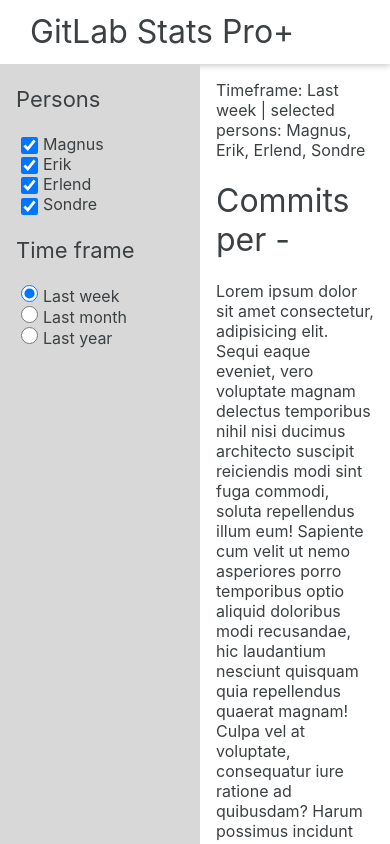
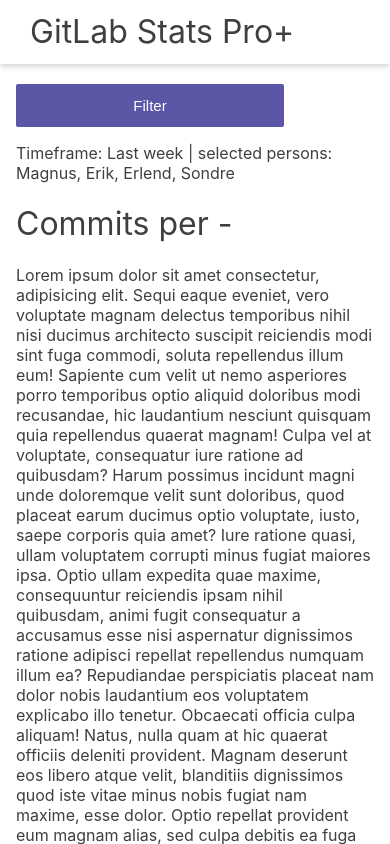
Before and after one commit to erlestor/gitlabstats, a React (Create React App) app: page / in a window 390 px wide. Built offline with nearby package versions, Linux system fonts and the light colour scheme.

Commit message:
#9 responsive mobile design
Co-authored-by: Erik Tveraaen Torvbråten <eriktto@stud.ntnu.no>

```diff
--- a/src/index.css
+++ b/src/index.css
@@ -33,24 +33,25 @@
   cursor: pointer;
 }
 
-button,
-.button {
+button {
   display: block;
-  font-size: 16px;
-  text-align: center;
-  margin: 16px 0;
-  padding: 6px 16px;
-  border-radius: 12px;
-  border: 1.4px solid var(--text-color);
-  cursor: pointer;
-  transition: all 0.2s ease-in-out;
-  outline: none;
-  background: none;
+  margin: 0 auto;
+  padding: 13px 20px;
+  width: 268px;
+  background-color: #5C56A6;
+  color: white;
+  margin-top: 10px;
+  transition: 0.3s;
 }
 
-.button:hover {
+button, input {
+  border: none;
+  font-size: 15px;
+  border-radius: 2px;
+}
+
+button:hover {
   background-color: var(--second-accent-color);
-  color: white;
 }
 
 h1 {
--- a/src/stats-page/index.module.css
+++ b/src/stats-page/index.module.css
@@ -10,3 +10,38 @@
   overflow-y: scroll;
   height: calc(100vh - var(--header-size));
 }
+
+.sideBar {
+  display: contents;
+}
+
+.filterOptionsBtn {
+    display: none;
+}
+
+.setFilterBtn {
+    display: none;
+}
+
+.setFilterBtn, .filterOptionsBtn {
+    text-align: center;
+    margin-top: 20px;
+}
+
+.filterFullscreen {
+    display: block !important;
+    width: 100vw;
+    background: rgb(216, 216, 216);
+}
+
+@media (max-width: 720px) {
+  .sideBar {
+    display: none;
+  }
+  .filterOptionsBtn {
+    display: unset;
+  }
+  .setFilterBtn {
+    display: block;
+  }
+}
--- a/src/stats-page/index.tsx
+++ b/src/stats-page/index.tsx
@@ -22,21 +22,51 @@
     }, {}),
     selectedTimeFrame: timeFrames[0],
   });
+  const [showFilterOptionsFullScreen, setShowFilterOptionsFullScreen] =
+    useState(false);
 
   return (
-    <FilterOptionsContext.Provider value={{
+    <FilterOptionsContext.Provider
+      value={{
         filterOptions,
         setFilterOptions,
-      timeFrames
-    }}>
+        timeFrames,
+      }}
+    >
       <Header />
       <div className="flex">
+        <section
+          className={
+            styles.sideBar +
+            (showFilterOptionsFullScreen ? " " + styles.filterFullscreen : "")
+          }
+        >
+          <button
+            className={styles.setFilterBtn}
+            onClick={() => {
+              setShowFilterOptionsFullScreen(false);
+            }}
+          >
+            Set filter
+          </button>
           <SideBar />
+        </section>
+        {!showFilterOptionsFullScreen && (
           <div className={styles.scrollWrapper}>
             <main className={styles.main}>
+              {/* Button for filtering options on small screens */}
+              <button
+                className={styles.filterOptionsBtn}
+                onClick={() =>
+                  setShowFilterOptionsFullScreen(!showFilterOptionsFullScreen)
+                }
+              >
+                Filter
+              </button>
               <Graphs />
             </main>
           </div>
+        )}
       </div>
     </FilterOptionsContext.Provider>
   );
--- a/src/stats-page/side-bar.module.css
+++ b/src/stats-page/side-bar.module.css
@@ -10,3 +10,25 @@
     width: 17px;
     height: 17px;
 }
+
+.inputWrapper {
+    display: flex;
+    align-items: center;
+}
+
+@media screen and (max-width: 720px) {
+    .sideBar {
+        max-width: 268px;
+        margin: 0 auto;
+    }
+
+    .sideBar input {
+        width: 25px;
+        height: 25px;
+        margin: 10px;
+        font-size: 20px;
+    }
+    h3 {
+        font-size: 30px;
+    }
+}
--- a/src/stats-page/side-bar.tsx
+++ b/src/stats-page/side-bar.tsx
@@ -26,9 +26,21 @@
 
   return (
     <div className={styles.sideBar}>
+      <h3>Time frame</h3>
+      {timeFrames.map((timeFrame) => (
+        <div className={styles.inputWrapper} key={timeFrame}>
+          <input
+            checked={timeFrame === filterOptions.selectedTimeFrame}
+            onChange={() => setSelectedTimeFrame(timeFrame)}
+            type="radio"
+            value={timeFrame}
+            />
+          <label>{timeFrame}</label>
+        </div>
+      ))}
       <h3>Persons</h3>
       {Object.keys(filterOptions.persons).map((person) => (
-        <div key={person}>
+        <div className={styles.inputWrapper} key={person}>
           <input
             checked={filterOptions.persons[person]}
             onChange={selectPersonChange}
@@ -38,18 +50,6 @@
           <label>{person}</label>
         </div>
       ))}
-      <h3>Time frame</h3>
-      {timeFrames.map((timeFrame) => (
-        <div key={timeFrame}>
-          <input
-            checked={timeFrame === filterOptions.selectedTimeFrame}
-            onChange={() => setSelectedTimeFrame(timeFrame)}
-            type="radio"
-            value={timeFrame}
-          />
-          <label>{timeFrame}</label>
-        </div>
-      ))}
     </div>
   );
 }
```
Also changed, not shown: src/frontPage.module.css (+0 -21 lines). Lines whose indentation alone changed are shown as unchanged.
